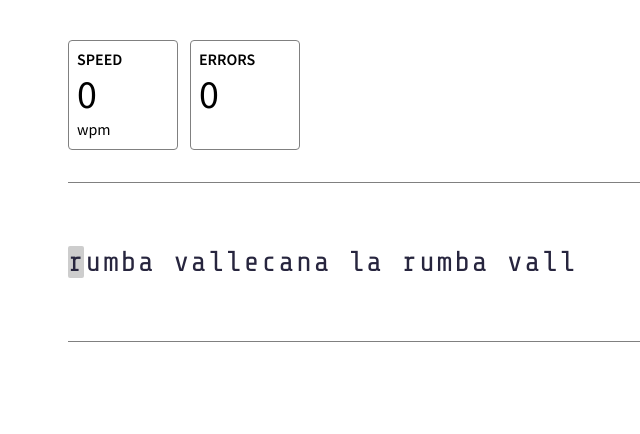
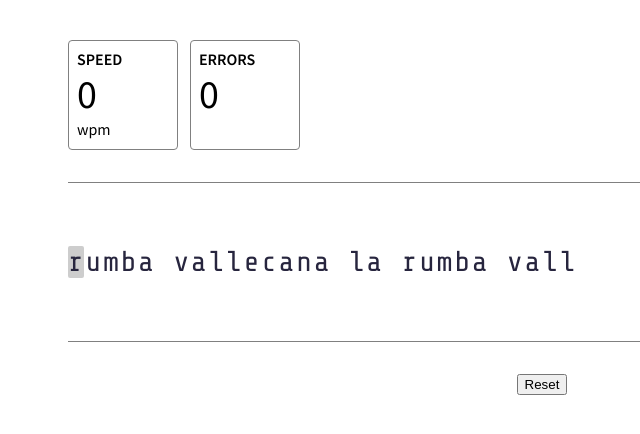
Before and after one commit to sguridirt/Keyslinger, a Vue app in the folder keyslinger-frontend/: page / in a window 1280 px wide. Shown: the top 434 px of the page, without its empty margins (98-738 px from the left). Built offline with nearby package versions, Linux system fonts and the light colour scheme.

Commit message:
add reset button

```diff
--- a/keyslinger-frontend/src/components/TextInput.vue
+++ b/keyslinger-frontend/src/components/TextInput.vue
@@ -1,4 +1,5 @@
 <template>
+  <div>
     <div class="textinput">
       <div class="items">
         <token
@@ -10,6 +11,10 @@
             token.status ? `token--${token.status}` : '',
           ]"
         />
+      </div>
+    </div>
+    <div class="actions">
+      <button @click="reset">Reset</button>
     </div>
   </div>
 </template>
@@ -87,6 +92,22 @@ export default {
         console.log("Done!");
       }
     },
+    reset: function() {
+      this.$store.dispatch('deactivate')
+      this.$store.dispatch("unComplete");
+      this.$store.dispatch('resetIndex')
+      this.$store.dispatch('resetErrors')
+      this.$store.dispatch('resetAmountTyped')
+      this.tokens.forEach( (token, index) => {
+        this.$store.dispatch("setTokenStatus", {
+            index: index,
+            status: null,
+        })
+      });
+      clearInterval(this.timer);
+      this.$store.dispatch('resetSeconds')
+      console.log("Reset!");
+    }
   },
   beforeUnmount: function() {
     clearInterval(this.timer); // in case of emergency?
@@ -107,5 +128,15 @@ export default {
   color: #27253e;
   border-top: 1px solid grey;
   border-bottom: 1px solid grey;
+
 }
+
+.actions {
+  display: flex;
+  justify-content: center;
+
+  padding: 2em;
+
+}
+
 </style>
--- a/keyslinger-frontend/src/store/index.js
+++ b/keyslinger-frontend/src/store/index.js
@@ -20,6 +20,9 @@ let mutations = {
   setTokens: function(state, string) {
     state.tokens = [...string].map((s) => ({ char: s, key: s, status: null }));
   },
+  resetIndex: function(state) {
+    state.currentIndex = 0
+  },
   incrementIndex: function(state) {
     state.currentIndex++;
   },
@@ -38,20 +41,29 @@ let mutations = {
   complete: function(state) {
     state.completed = true;
   },
+  unComplete: function(state) {
+    state.completed = false;
+  },
   incrementTyped: function(state) {
     state.amountTyped++;
   },
   decrementTyped: function(state) {
     state.amountTyped--;
   },
+  resetAmountTyped: function(state) {
+    state.amountTyped = 0
+  },
   incrementErrors: function(state) {
     state.totalErrors++;
+  },
+  resetErrors: function(state) {
+    state.totalErrors = 0
   },
   addSecond: function(state) {
     state.seconds++;
   },
-  subtractSecond: function(state) {
-    state.seconds--;
+  resetSeconds: function(state) {
+    state.seconds = 0
   },
 };
 
@@ -61,6 +73,9 @@ let actions = {
   },
   decrementIndex: function(context) {
     context.commit("decrementIndex");
+  },
+  resetIndex: function(context) {
+    context.commit("resetIndex");
   },
   setTokenStatus: function(context, { index, status }) {
     context.commit("setTokenStatus", { index, status });
@@ -74,20 +89,29 @@ let actions = {
   complete: function(context) {
     context.commit("complete");
   },
+  unComplete: function(context) {
+    context.commit("unComplete");
+  },
   incrementTyped: function(context) {
     context.commit("incrementTyped");
   },
   decrementTyped: function(context) {
     context.commit("decrementTyped");
   },
+  resetAmountTyped: function(context) {
+    context.commit("resetAmountTyped");
+  },
   incrementErrors: function(context) {
     context.commit("incrementErrors");
+  },
+  resetErrors: function(context) {
+    context.commit("resetErrors");
   },
   addSecond: function(context) {
     context.commit("addSecond");
   },
-  subtractSecond: function(context) {
-    context.commit("subtractSecond");
+  resetSeconds: function(context) {
+    context.commit("resetSeconds");
   },
 };
 
```
Lines whose indentation alone changed are shown as unchanged.
